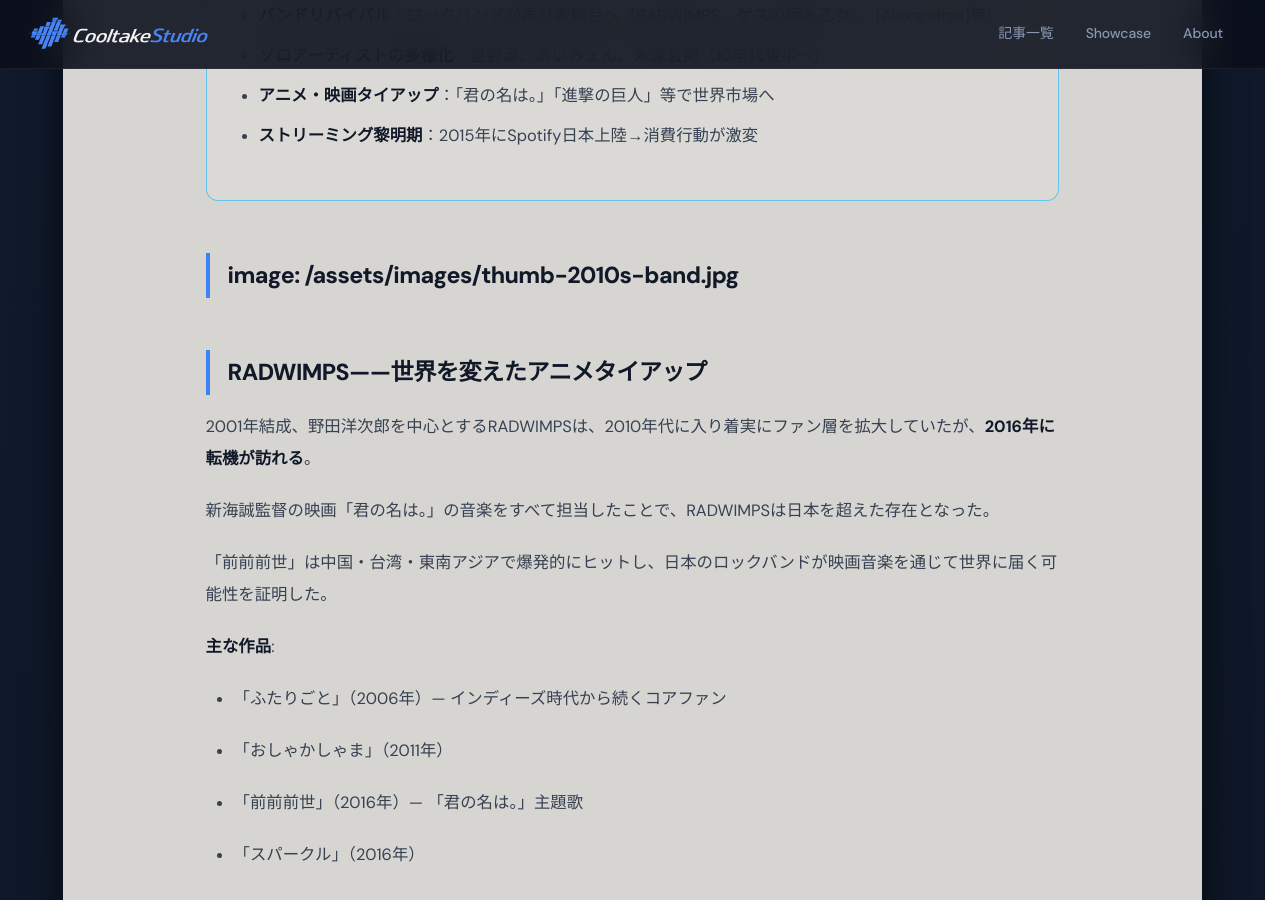
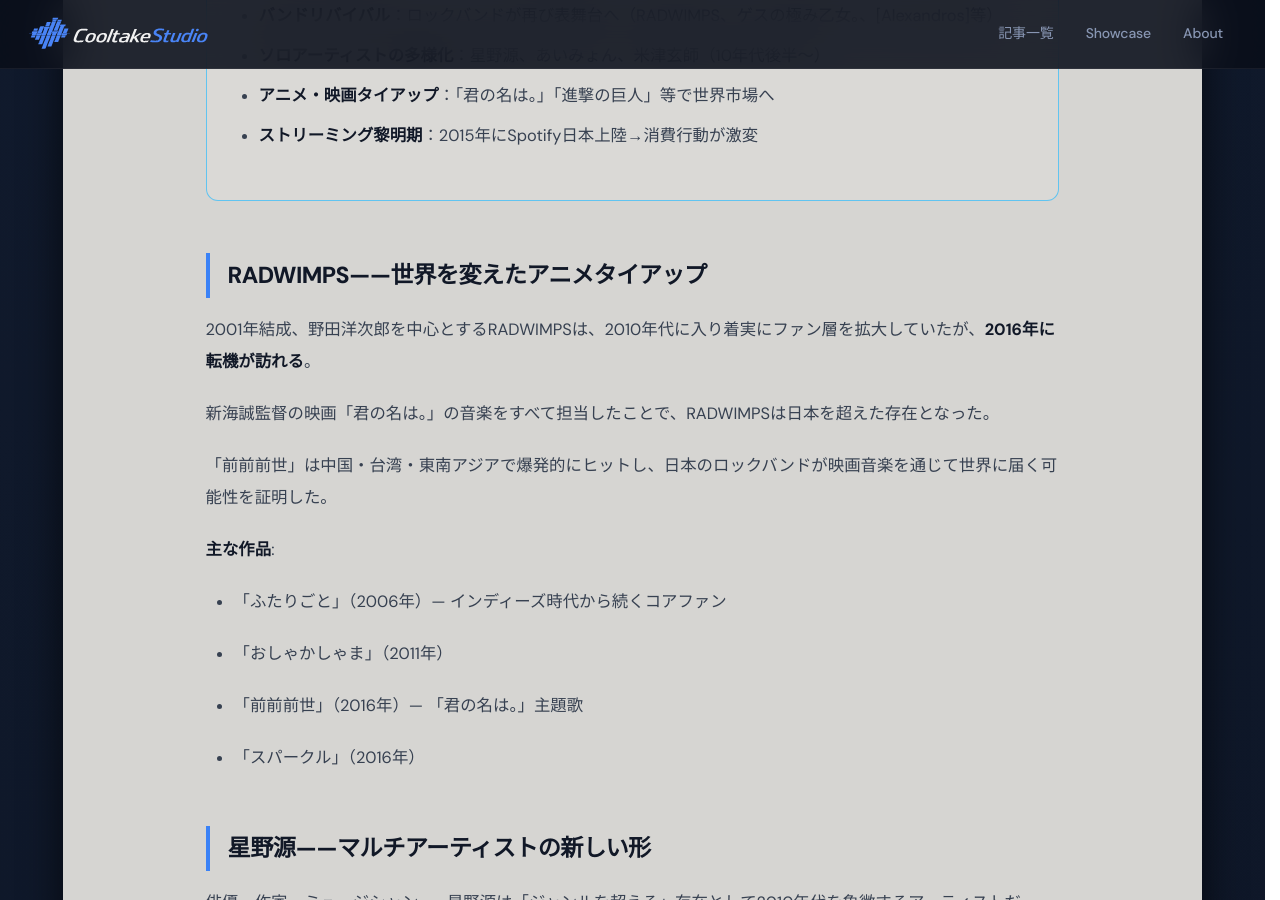
Before and after one commit to cooltake/cooltake-staging, a Jekyll site: the page built from _posts/2026-05-30-japan-music-16-2010s-band.md, in a window 1280 px wide and 900 px high, scrolled down 706 px. Built offline with Jekyll 4.4.1, drawn with Linux system fonts in a browser that asks for light colours; some web fonts are replaced.

Commit message:
fix: remove body-leaked image/frontmatter in 2026-05-30-japan-music-16-2010s-band.md

```diff
--- a/_posts/2026-05-30-japan-music-16-2010s-band.md
+++ b/_posts/2026-05-30-japan-music-16-2010s-band.md
@@ -43,8 +43,6 @@
 
 
 
-image: /assets/images/thumb-2010s-band.jpg
----
 
 
 
@@ -76,7 +74,6 @@
 
 
 
----
 
 
 
@@ -110,7 +107,6 @@
 
 
 
----
 
 
 
@@ -130,7 +126,6 @@
 
 
 
----
 
 
 
@@ -139,24 +134,16 @@
 
 
 | アーティスト | 活動期 | 特徴 |
-
 |------------|--------|------|
-
 | [Alexandros] | 2004〜 | 英語歌詞を多用したロック。フェス文化を牽引 |
-
 | amazarashi | 2008〜 | 秋田ひろむの文学的歌詞とシューゲイザーサウンド |
-
 | Official髭男dism | 2012〜 | ピアノポップ。2010年代末〜2020年代に爆発的人気 |
-
 | King Gnu | 2015〜 | クラシック〜R&Bまで横断する複雑なポップ |
-
 | あいみょん | 2012〜 | アコギ一本の弾き語りから大衆的シンガーソングライターへ |
-
 | 米津玄師 | 2012〜 | ボカロPからメジャーへ。2010年代末の最大スターに |
 
 
 
----
 
 
 
@@ -194,7 +181,6 @@
 
 
 
----
 
 
 
@@ -216,7 +202,6 @@
 
 
 
----
 
 
 
@@ -271,7 +256,6 @@
 </div>
 
 
----
 
 
 
@@ -345,7 +329,6 @@
 
 - EDM：ビートプロデューサーとしての顔も持つ
 
----
 
 <div style="display:flex;justify-content:space-between;flex-wrap:wrap;gap:.8rem;margin:2rem 0;">
 <a href="/2026/05/30/japan-music-15-vocaloid-dtm/" style="display:inline-block;padding:.5rem 1rem;background:#e8edf2;border:1px solid #c8c5c0;border-radius:8px;color:#1e3a5f;text-decoration:none;font-size:.9rem;">← #15 ボカロ・DTM</a>
```
